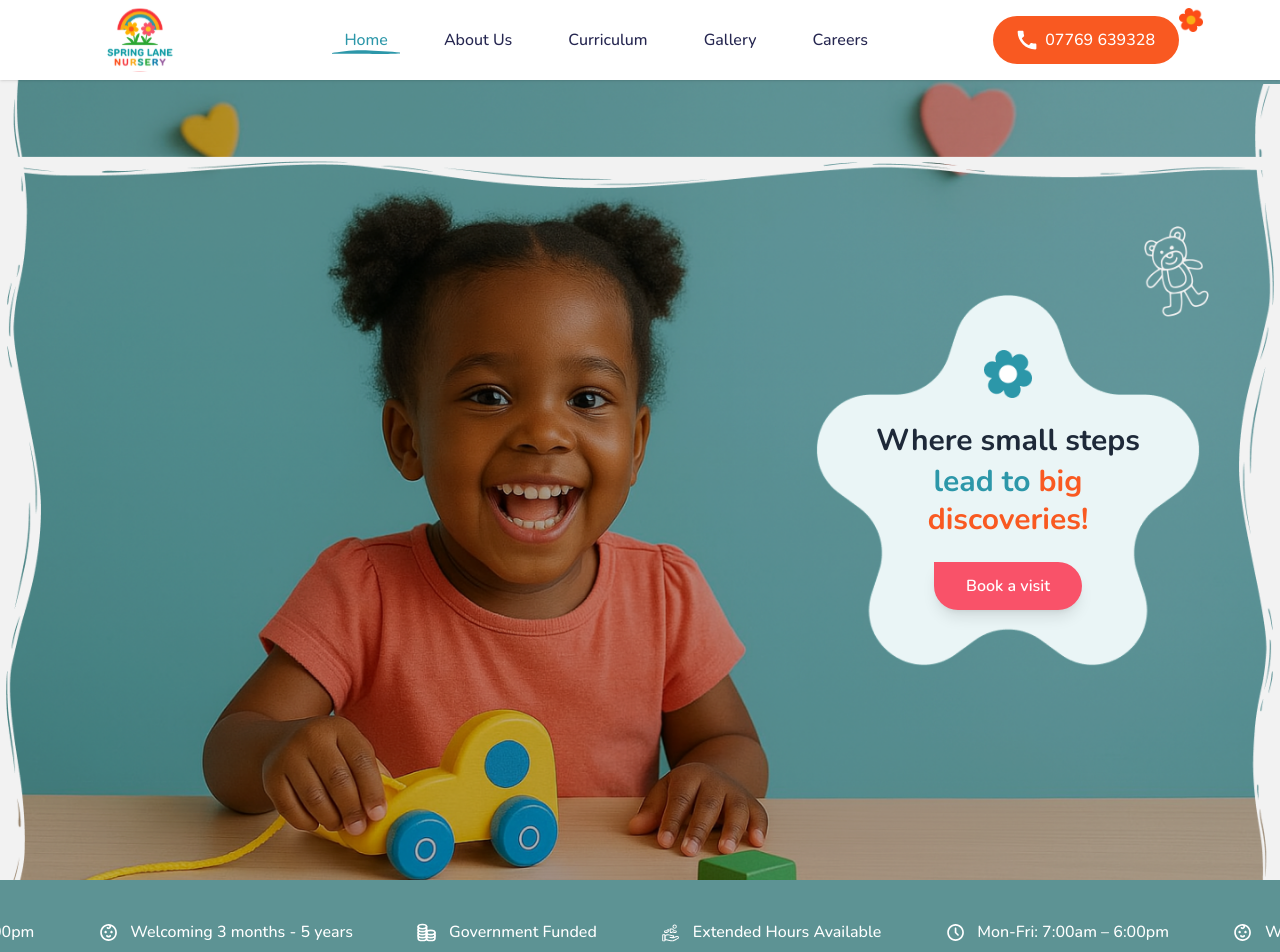
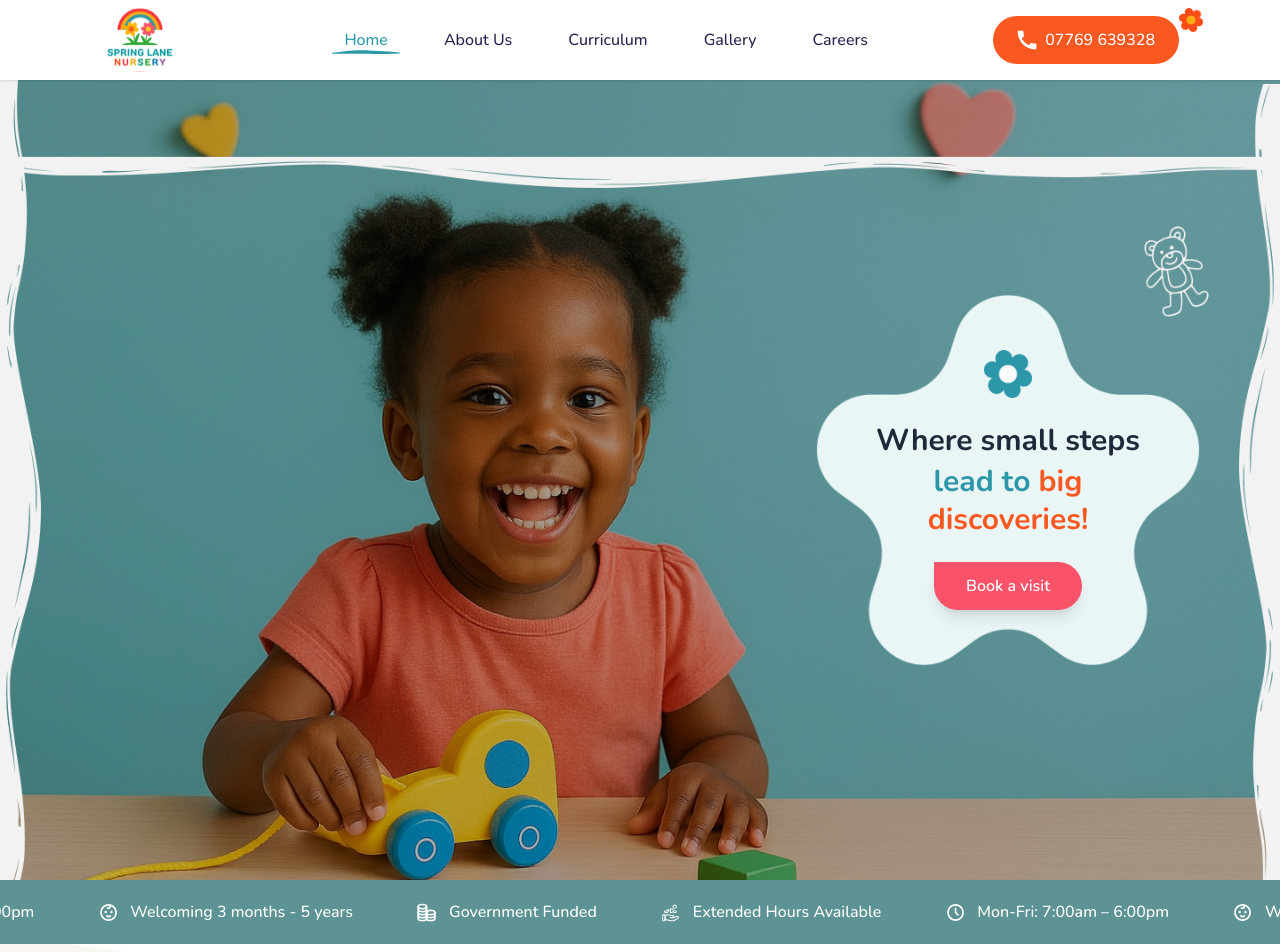
Before and after one commit to springlanenursery/spring-lane-nursery-app, a Next.js app: page / in a window 1280 px wide. Shown: the top 952 px of the page. Built offline with nearby package versions, Linux system fonts and the light colour scheme.

Commit message:
changes added

```diff
--- a/src/components/home/ScrollingInfo.tsx
+++ b/src/components/home/ScrollingInfo.tsx
@@ -68,7 +68,7 @@
 
   return (
     <div
-      className="w-full py-[40px] overflow-hidden"
+      className="w-full py-[20px] overflow-hidden"
       style={{ backgroundColor: "#5D9394" }}
     >
       <div className="flex w-full animate-scroll-left">
```
